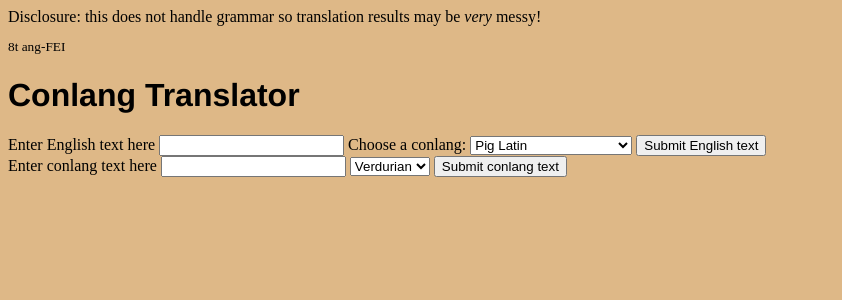
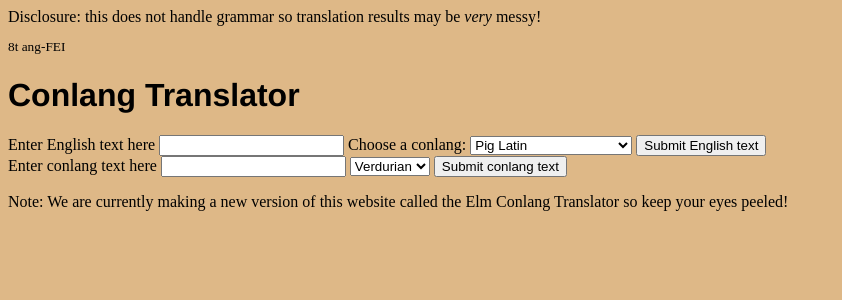
Before and after one commit to thisismeletmein8/conlang_translator, a Flask app: page / in a window 1280 px wide. Shown: the top 300 px of the page, without its empty margins (0-842 px from the left). Run offline with Flask 3, Linux system fonts and the light colour scheme.

Commit message:
Added warning for elm conlang translator

```diff
--- a/templates/index.html
+++ b/templates/index.html
@@ -37,6 +37,6 @@
     {% if result %}
         and your translation result is <i>{{ result }}</i>
     {% endif %}
-
+    <p>Note: We are currently making a new version of this website called the Elm Conlang Translator so keep your eyes peeled!</p>
     </body>
 </html>
```
